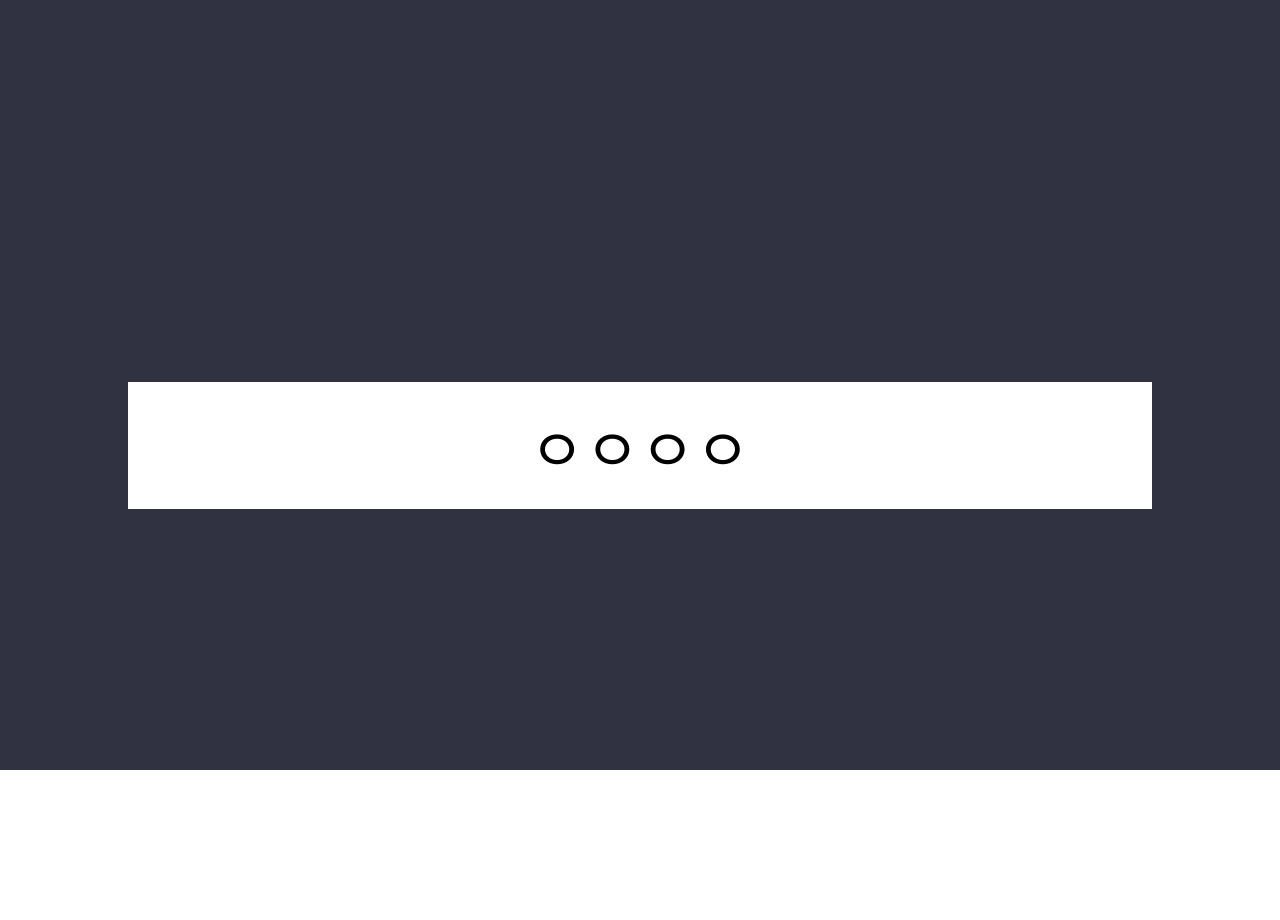
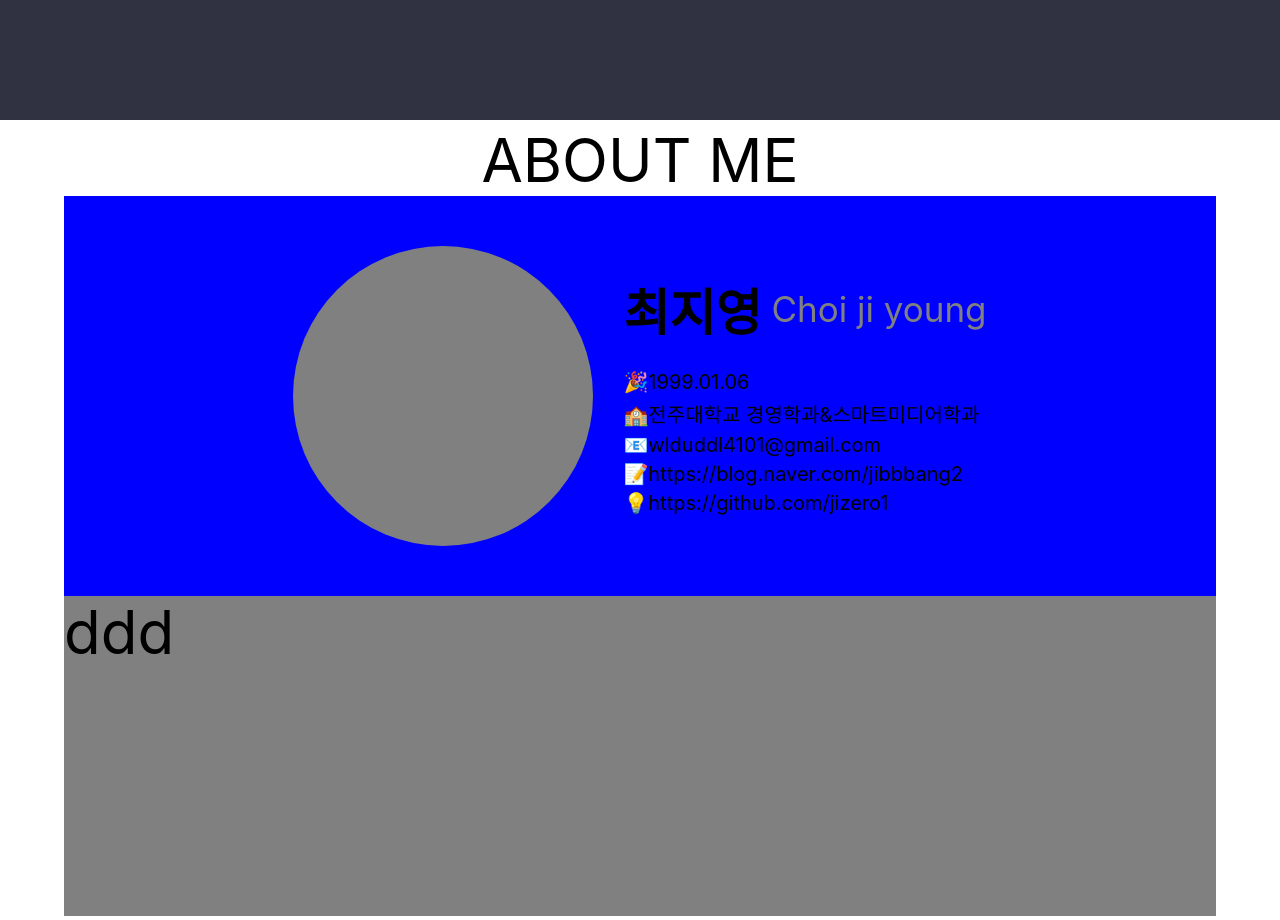
Before and after one commit to jizero1/portfolio, a React (Create React App) app: page / in a window 1280 px wide. Shown: the part 680-1600 px from the top of the page. Before the commit the page ends 1450 px from the top, so only its background shows below. Built offline with nearby package versions, Linux system fonts and the light colour scheme.

Commit message:
about-intro수정중

```diff
--- a/src/App.css
+++ b/src/App.css
@@ -7,6 +7,7 @@
   width: 100%;
   height: 100vh;
 }
+/* -------------------------- 메인 ------------------------- */
 .main-container {
   width: 100%;
   height: 100vh;
@@ -15,12 +16,9 @@
   display: flex;
   justify-content: center;
   align-items: center;
-  /* position: relative; */
 }
 .main-text {
   width: 55%;
-  /* background-color: green; */
-
 }
 .main-text p:first-child {
   font-size: 100px;
@@ -51,13 +49,64 @@
   position: absolute;
   bottom: 0;
 }
+
+
+/* -------------------------- about ------------------------- */
 .about-container {
   width: 100%;
-  height: 650px;
-  background-color:rgb(48, 50, 66);
-  /* color: rgb(48, 50, 66); */
+  height: 100vh;
+  background-color:white;
   font-size: 60px;
+  display: flex;
+  flex-direction: column;
+  justify-content: center;
+  align-items: center;
+}
+
+
+
+.about-intro {
+  width: 90%;
+  height: 50%;
+  background-color: blue;
   display: flex;
   justify-content: center;
   align-items: center;
+  flex-direction: row;
+  padding: 20px;
 }
+.about-intro-img {
+  width: 300px;
+  height: 300px;
+  background-color: grey;
+  margin-right: 30px;
+  border-radius: 100%;
+}
+.about-intro-text {
+  font-size: 20px;
+}
+.about-intro-text p{
+  margin-bottom: 5px;
+}
+.about-intro-name {
+  display: flex;
+  flex-direction: row;
+  align-items: center;
+  margin-bottom: 20px;
+}
+.about-intro-name p:first-child {
+  font-size: 50px;
+  margin-right: 10px;
+  font-weight: 700;
+}
+.about-intro-name p:nth-child(2) {
+  font-size: 35px;
+  color: grey;
+}
+
+
+.about-text {
+  width: 90%;
+  height: 40%;
+  background-color: grey;
+}
--- a/src/App.js
+++ b/src/App.js
@@ -1,5 +1,5 @@
 import './App.css';
-import { useState, useEffect, useCallback } from 'react';
+import { useState, useEffect, useCallback, useRef } from 'react';
 import React from 'react';
 // import { motion } from "framer-motion";
 import { FontAwesomeIcon } from "@fortawesome/react-fontawesome";
@@ -12,8 +12,8 @@ function App() {
       <div className="main-container">
         <div className="main-text">
           <p>CHOI JIYOUNG</p>
-          <p>front-end developer</p>
-          <p>portfolio</p>
+          <p>Front-end Developer</p>
+          <p>Portfolio</p>
         </div>
         <div className="main-circle">
           <div className="circle">
@@ -25,36 +25,79 @@ function App() {
     )
   }
 
+
   const AboutContainer = () => {
+
+    const [isIntroVisible, setIsIntroVisible] = useState(false);
+    const [isTextVisible, setIsTextVisible] = useState(false);
+
+    const introRef = useRef(null); // DOM요소 참조할 수 있는 ref 생성(상태변경 없이 참조후, 값만 업데이트)
+    const textRef = useRef(null);
+
+    useEffect(() => {
+      // IntersectionObserver을 사용하여 스크롤로 애니메이션 트리거
+      const observer = new IntersectionObserver(
+        ([entry]) => { // divRef요소의 정보를 담고있는 객체
+          if (entry.isIntersecting) { // 요소가 뷰포트에 얼마나 보이는지에 대한 정보가 담겨있음.
+            setIsIntroVisible(true); //화면에 보이게함
+          }
+        },
+        { threshold: 0.5 } // 요소가 50%이상 보일때 애니메이션 시작
+      );
+
+      if (introRef.current) { // 화면에 보이거나, 보이지 않을때마다 실행
+        observer.observe(introRef.current); // divRef.current 요소 관찰 시작
+      }
+
+      return () => {
+        if (introRef.current) {
+          observer.unobserve(introRef.current); // divRef.current 요소 관찰 중단
+        }
+      };
+    }, []);
+
+    useEffect(() => {
+      if (isIntroVisible) { // 첫번째 intro요소 등장후, 두번째 text 등장시키기
+        setTimeout(() => {
+          setIsTextVisible(true);
+        }, 1000);
+      }
+    }, [isIntroVisible]);
+
     return (
       <div className="about-container">
+        <p>ABOUT ME</p>
         <motion.div
-        initial={{opacity: 0, y: 100}}
-        animate={{opacity: 1, y: 0}}
-        trasition={{duration: 1}}
-        style= {{
-          background: "white",
-          color: "black",
-          padding: "20px",
-          width: "80%",
-          textAlign: "center",
-        }}
-        >ㅇㅇㅇㅇ</motion.div>
-        {/* <motion.div
-        initial={{ opacity: 0, y: 50 }} // 초기 상태
-        animate={{ opacity: 1, y: 0 }} // 애니메이션 완료 상태
-        transition={{ duration: 1 }}   // 애니메이션 지속 시간
-        style={{
-          background: "blue",
-          color: "white",
-          padding: "20px",
-          borderRadius: "10px",
-          width: "200px",
-          textAlign: "center",
-        }}
-      >
-        Framer Motion
-      </motion.div> */}
+          ref={introRef}
+          initial={{ opacity: 0, y: 100 }}
+          animate={{ opacity: isIntroVisible ? 1 : 0, y: isIntroVisible ? 0 : 100 }}
+          transition={{ duration: 1 }}
+          className="about-intro"
+        >
+          {/* 사진, 소개텍스트( 자기소개 )*/}
+          <div className="about-intro-img"></div>
+          <div className="about-intro-text">
+            <div className="about-intro-name">
+              <p>최지영</p>
+              <p>Choi ji young</p>
+            </div>
+            <p>🎉1999.01.06</p>
+            <p>🏫전주대학교 경영학과&스마트미디어학과</p>
+            <p>📧wlduddl4101@gmail.com</p>
+            <p>📝https://blog.naver.com/jibbbang2</p>
+            <p>💡https://github.com/jizero1</p>
+          </div>
+        </motion.div>
+        <motion.div
+          ref={textRef}
+          initial={{ opacity: 0, y: 100 }}
+          animate={{ opacity: isTextVisible ? 1 : 0, y: isTextVisible ? 0 : 100 }}
+          transition={{ duration: 1 }}
+          className="about-text"
+        >
+          {/* 기술스택 */}
+          <div>ddd</div>
+        </motion.div>
       </div>
     )
   }
```
